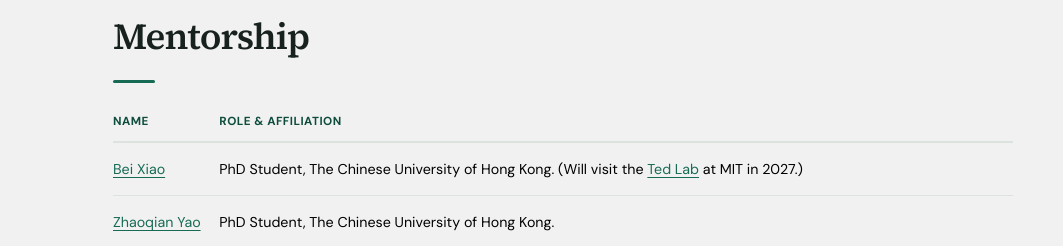
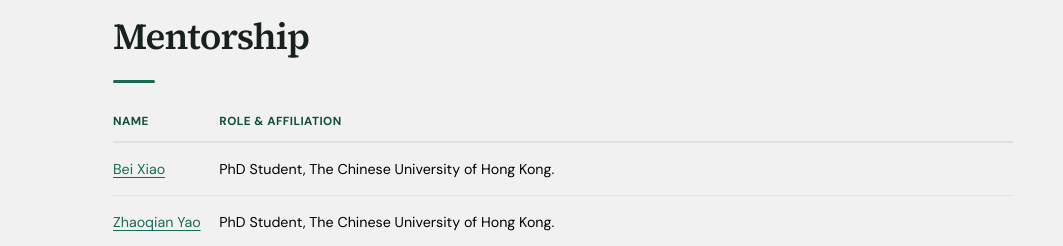
Before and after one commit to xufengduan/xufengduan.github.io, a plain HTML site: page index.html in a window 1280 px wide. Shown: the part 3212-3458 px from the top of the page, without its empty margins (217-1280 px from the left). Drawn offline with nearby package versions, Linux system fonts and the light colour scheme; no server answers.

Commit message:
Add mentorship to the site and CV, and drop the Ted Lab note.
Co-authored-by: Cursor <cursoragent@cursor.com>

```diff
--- a/index.html
+++ b/index.html
@@ -1118,12 +1118,7 @@
                   <a href="https://scholar.google.com/citations?user=y17M_O4AAAAJ" target="_blank"
                     rel="noopener noreferrer">Bei Xiao</a>
                 </td>
-                <td>
-                  PhD Student, The Chinese University of Hong Kong.
-                  (Will visit the
-                  <a href="https://tedlab.mit.edu/" target="_blank" rel="noopener noreferrer">Ted Lab</a>
-                  at MIT in 2027.)
-                </td>
+                <td>PhD Student, The Chinese University of Hong Kong.</td>
               </tr>
               <tr>
                 <td>
```
Also changed, not shown: 1 other file.
